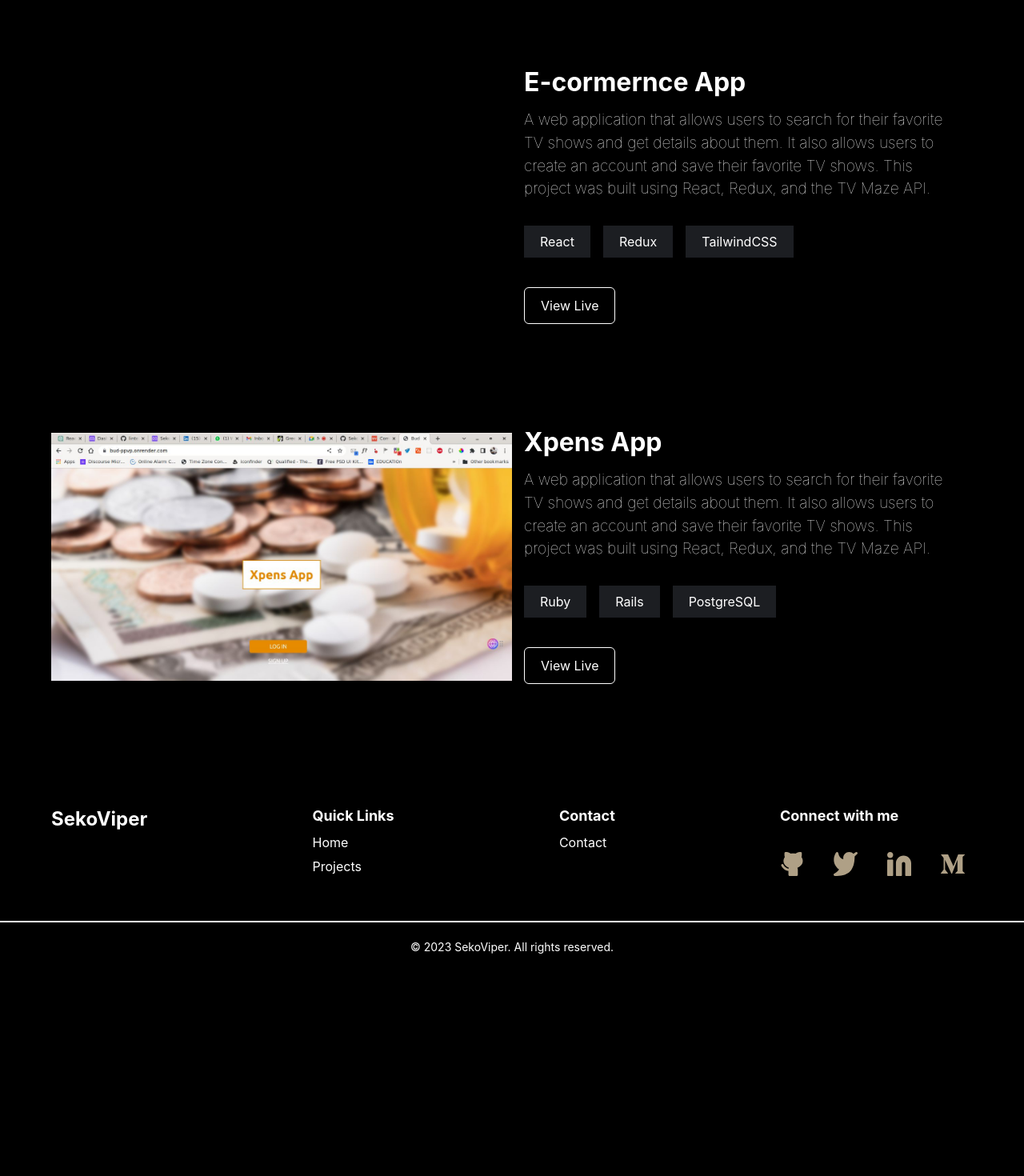
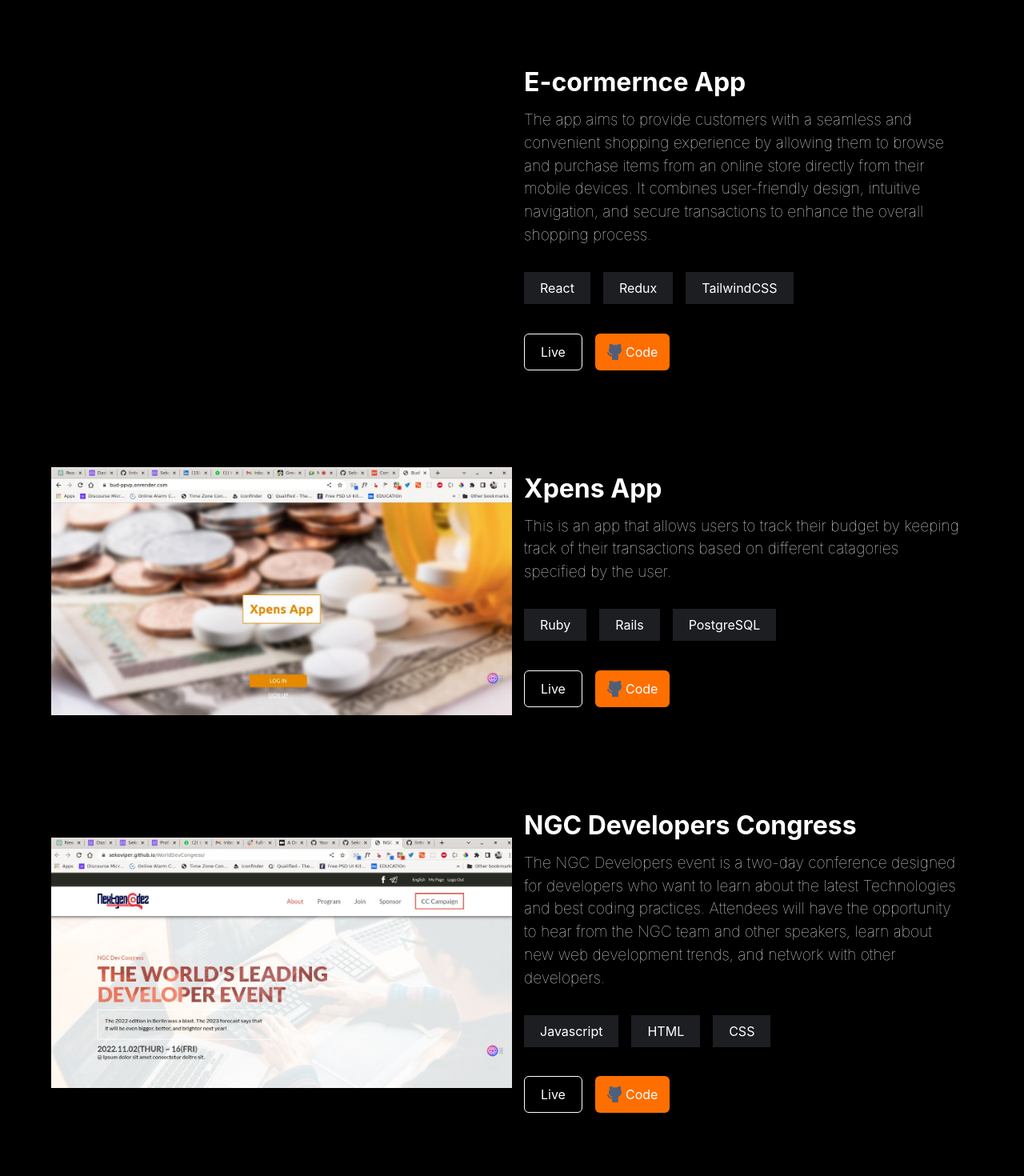
Before and after one commit to SekoViper/seko, a React (Create React App) app: page /projects in a window 1280 px wide. Shown: the part 600-2070 px from the top of the page at 80% size. Before the commit the page ends 1814 px from the top, so only its background shows below. Built offline with nearby package versions, Linux system fonts and the light colour scheme.

Commit message:
Modify project details.

```diff
--- a/src/components/projects/Project.jsx
+++ b/src/components/projects/Project.jsx
@@ -4,6 +4,8 @@ import { ScrollTrigger } from 'gsap/ScrollTrigger';
 import TvShows from '../../assets/img/tv_shows.png';
 import Shop from '../../assets/img/shop.jpg';
 import Budget from '../../assets/img/budget.jpg';
+import NGCCongres from '../../assets/img/NGC_Congress.jpg';
+import GithhubIcon from '../../assets/img/github_btn_icon.svg';
 import './project.css';
 
 const Project = () => {
@@ -44,7 +46,13 @@ const Project = () => {
               <span>API</span>
             </div>
             <div className="project-links">
-              <a className="project-link" href="#!">View Live</a>
+              <a className="project-link" href="https://sekoviper.github.io/Tv-Shows/dist/">Live</a>
+              <a className="source-link" href="https://github.com/SekoViper/Tv-Shows">
+                {' '}
+                <img src={GithhubIcon} alt="github icon" />
+                {' '}
+                Source
+              </a>
             </div>
           </div>
         </div>
@@ -58,10 +66,12 @@ const Project = () => {
           <div className="project-content">
             <h3 className="gs_reveal">E-cormernce App</h3>
             <p className="gs_reveal">
-              A web application that allows users to search for their favorite TV
-              shows and get details about them.
-              It also allows users to create an account and save their favorite TV shows.
-              This project was built using React, Redux, and the TV Maze API.
+              The app aims to provide customers with a seamless and convenient
+              shopping experience by
+              allowing them to browse and purchase items from an online
+              store directly from their mobile devices.
+              It combines user-friendly design, intuitive navigation, and secure transactions to
+              enhance the overall shopping process.
             </p>
             <div className="project-built">
               <span>React</span>
@@ -69,7 +79,13 @@ const Project = () => {
               <span>TailwindCSS</span>
             </div>
             <div className="project-links">
-              <a className="project-link" href="https://shop-comer.netlify.app/" target="_blank" rel="noreferrer">View Live</a>
+              <a className="project-link" href="https://shop-comer.netlify.app/" target="_blank" rel="noreferrer">Live</a>
+              <a className="source-link" href="https://github.com/SekoViper/ecommerce">
+                {' '}
+                <img src={GithhubIcon} alt="github icon" />
+                {' '}
+                Code
+              </a>
             </div>
           </div>
         </div>
@@ -83,10 +99,9 @@ const Project = () => {
           <div className="project-content">
             <h3 className="gs_reveal">Xpens App</h3>
             <p className="gs_reveal">
-              A web application that allows users to search for their favorite TV
-              shows and get details about them.
-              It also allows users to create an account and save their favorite TV shows.
-              This project was built using React, Redux, and the TV Maze API.
+              This is an app that allows users to track their budget by
+              keeping track of their transactions based on different
+              catagories specified by the user.
             </p>
             <div className="project-built">
               <span>Ruby</span>
@@ -94,7 +109,44 @@ const Project = () => {
               <span>PostgreSQL</span>
             </div>
             <div className="project-links">
-              <a className="project-link" href="#!">View Live</a>
+              <a className="project-link" href="https://bud-ppvp.onrender.com/">Live</a>
+              <a className="source-link" href="https://github.com/SekoViper/bud">
+                {' '}
+                <img src={GithhubIcon} alt="github icon" />
+                {' '}
+                Code
+              </a>
+            </div>
+          </div>
+        </div>
+      </div>
+
+      <div className="projects">
+        <div className="project">
+          <div className="project-img gs_reveal gs_reveal_fromLeft">
+            <img src={NGCCongres} alt="shop" />
+          </div>
+          <div className="project-content">
+            <h3 className="gs_reveal">NGC Developers Congress</h3>
+            <p className="gs_reveal">
+              The NGC Developers event is a two-day conference designed for developers who
+              want to learn about the latest Technologies and best coding practices.
+              Attendees will have the opportunity to hear from the NGC team and other speakers,
+              learn about new web development trends, and network with other developers.
+            </p>
+            <div className="project-built">
+              <span>Javascript</span>
+              <span>HTML</span>
+              <span>CSS</span>
+            </div>
+            <div className="project-links">
+              <a className="project-link" href="https://sekoviper.github.io/WorldDevCongress/">Live</a>
+              <a className="source-link" href="https://github.com/SekoViper/WorldDevCongress">
+                {' '}
+                <img src={GithhubIcon} alt="github icon" />
+                {' '}
+                Code
+              </a>
             </div>
           </div>
         </div>
```
